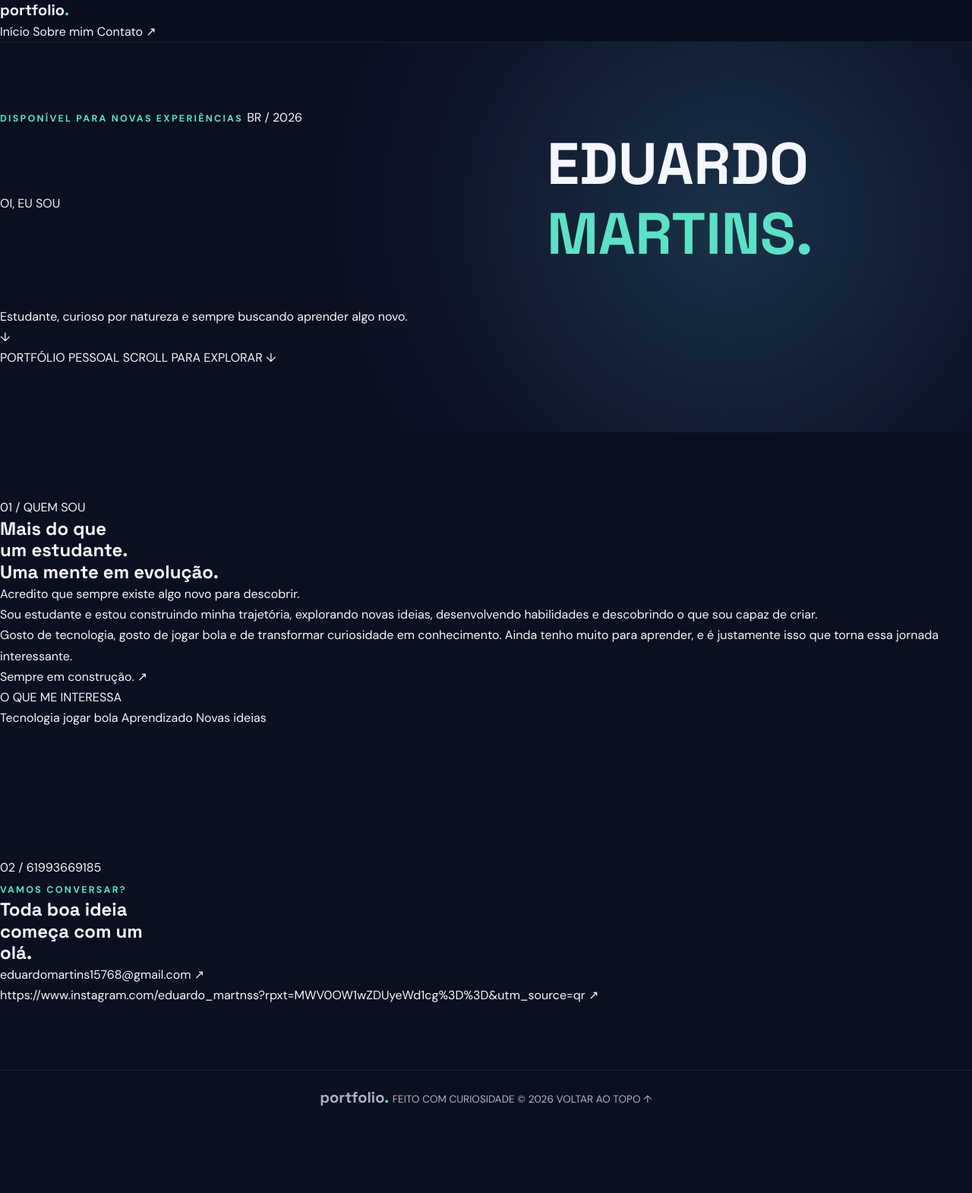
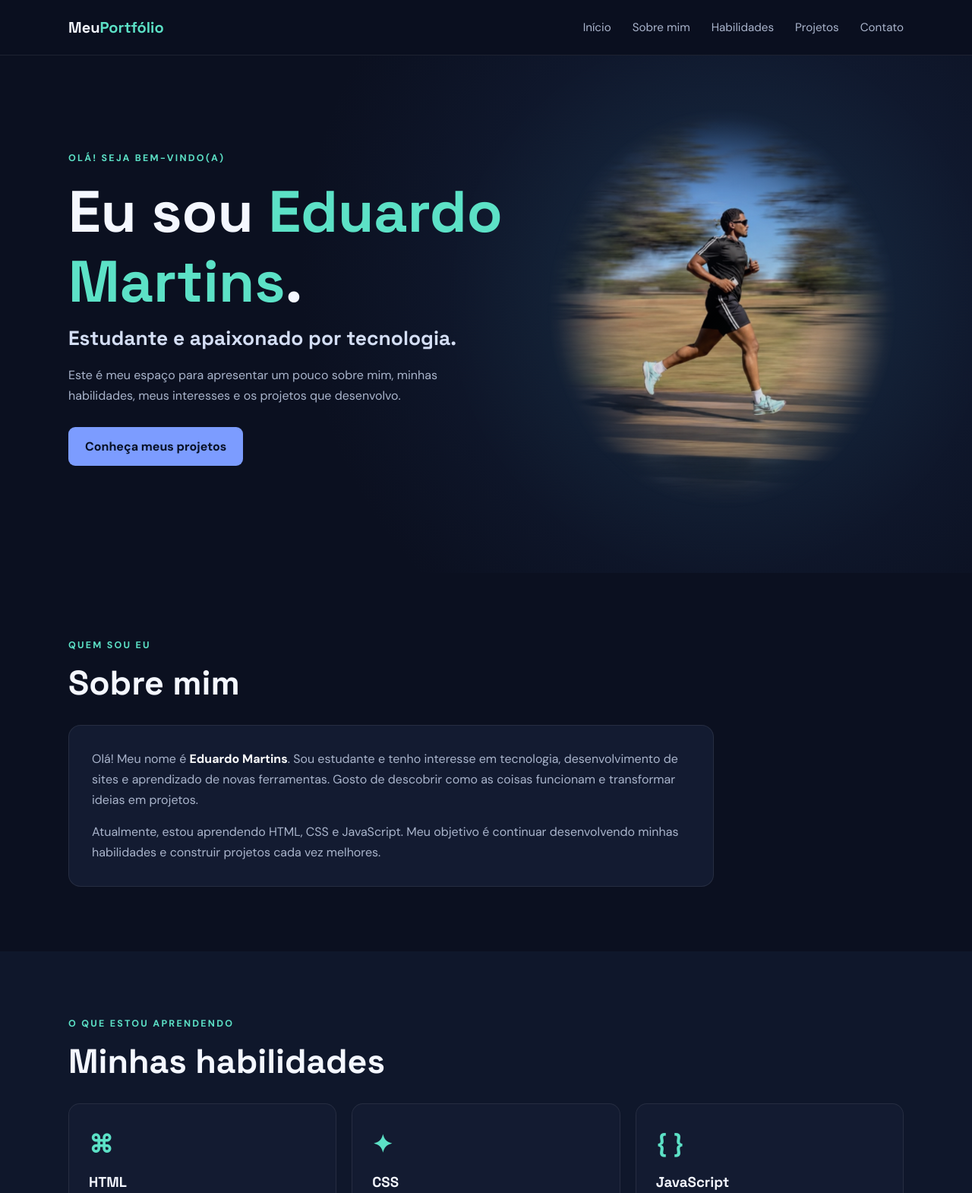
Before and after one commit to eduardosnts7777777/eduardo7777777.github.io, a plain HTML site: page index.html in a window 1280 px wide. Shown: the top 1570 px of the page at 76% size. Before the commit the page ends 1481 px from the top, so only its background shows below. Drawn offline with Linux system fonts and the light colour scheme; files that its build step writes are made by us from their sources.

Commit message:
Add files via upload

```diff
--- a/index.html
+++ b/index.html
@@ -3,161 +3,96 @@
 <head>
   <meta charset="UTF-8">
   <meta name="viewport" content="width=device-width, initial-scale=1.0">
-    <meta name="description" content="Meu espaço pessoal na internet. Conheça um pouco sobre mim.">
-    <title>Meu Portfólio — Olá, mundo!</title>
-
-    <link rel="preconnect" href="https://fonts.googleapis.com">
-    <link rel="preconnect" href="https://fonts.gstatic.com" crossorigin>
-    <link href="https://fonts.googleapis.com/css2?family=DM+Mono:wght@400;500&family=Manrope:wght@400;500;600;700;800&display=swap" rel="stylesheet">
-
-    <link rel="stylesheet" href="style.css">
+  <meta name="description" content="Portfólio pessoal: conheça minha trajetória, habilidades e projetos.">
+  <title>Meu Portfólio | Início</title>
+  <link rel="stylesheet" href="css/style.css">
+  <script src="js/script.js" defer></script>
 </head>
 <body>
-
-    <div class="noise"></div>
-
   <header class="header">
-        <a href="#inicio" class="logo">
-            <span class="logo-dot"></span>
-            portfolio<span class="green">.</span>
-        </a>
-
-        <button class="menu-toggle" aria-label="Abrir menu" aria-expanded="false">
-            <span></span>
-            <span></span>
-        </button>
-
-        <nav class="nav">
-            <a href="#inicio">Início</a>
-            <a href="#sobre">Sobre mim</a>
-            <a href="#contato" class="nav-contact">Contato <span>↗</span></a>
+    <nav class="navbar container" aria-label="Navegação principal">
+      <a class="logo" href="#inicio">Meu<span>Portfólio</span></a>
+      <button class="menu-toggle" aria-label="Abrir menu" aria-expanded="false">☰</button>
+      <ul class="nav-links">
+        <li><a href="#inicio">Início</a></li>
+        <li><a href="#sobre">Sobre mim</a></li>
+        <li><a href="#habilidades">Habilidades</a></li>
+        <li><a href="#projetos">Projetos</a></li>
+        <li><a href="#contato">Contato</a></li>
+      </ul>
     </nav>
   </header>
 
   <main>
-
-        <!-- APRESENTAÇÃO -->
-        <section class="hero section" id="inicio">
-            <div class="hero-top">
-                <span class="eyebrow">
-                    <span class="status-dot"></span>
-                    DISPONÍVEL PARA NOVAS EXPERIÊNCIAS
-                </span>
-                <span class="hero-index">BR / 2026</span>
+    <section class="hero" id="inicio">
+      <div class="container hero-content">
+        <div>
+          <p class="eyebrow">OLÁ! SEJA BEM-VINDO(A)</p>
+          <h1>Eu sou <span>Eduardo Martins</span>.</h1>
+          <h2>Estudante e apaixonado por tecnologia.</h2>
+          <p class="hero-text">Este é meu espaço para apresentar um pouco sobre mim, minhas habilidades, meus interesses e os projetos que desenvolvo.</p>
+          <a class="button" href="#projetos">Conheça meus projetos</a>
         </div>
-
-            <div class="hero-content">
-                <p class="small-intro reveal">OI, EU SOU</p>
-
-                <h1 class="hero-title reveal">
-                    EDUARDO<br>
-                    <span class="outline">MARTINS</span><span class="green">.</span>
-                </h1>
-
-                <div class="hero-bottom reveal">
-                    <p>
-                        Estudante, curioso por natureza e sempre
-                        buscando aprender algo novo.
-                    </p>
-
-                    <a href="#sobre" class="circle-link" aria-label="Conhecer mais">
-                        ↓
-                    </a>
-                </div>
-            </div>
-
-            <div class="hero-footer">
-                <span>PORTFÓLIO PESSOAL</span>
-                <span>SCROLL PARA EXPLORAR ↓</span>
-            </div>
-        </section>
-
-        <!-- SOBRE MIM -->
-        <section class="about section" id="sobre">
-            <div class="section-heading">
-                <span class="section-number">01 / QUEM SOU</span>
-                <span class="section-line"></span>
-            </div>
-
-            <div class="about-content">
-                <h2>
-                    Mais do que<br>
-                    um estudante.<br>
-                    <span class="green">Uma mente em evolução.</span>
-                </h2>
-
-                <div class="about-description">
-                    <p class="about-lead">
-                        Acredito que sempre existe algo novo para descobrir.
-                    </p>
-
-                    <p>
-                        Sou estudante e estou construindo minha trajetória,
-                        explorando novas ideias, desenvolvendo habilidades
-                        e descobrindo o que sou capaz de criar.
-                    </p>
-
-                    <p>
-                        Gosto de tecnologia, gosto de jogar bola e de transformar
-                        curiosidade em conhecimento. Ainda tenho muito
-                        para aprender, e é justamente isso que torna
-                        essa jornada interessante.
-                    </p>
-
-                    <span class="signature">Sempre em construção. ↗</span>
-                </div>
-            </div>
-
-            <div class="interests">
-                <span class="interest-label">O QUE ME INTERESSA</span>
-                <div class="interest-list">
-                    <span>Tecnologia</span>
-                    <span>jogar bola</span>
-                    <span>Aprendizado</span>
-                    <span>Novas ideias</span>
+        <div class="hero-image">
+          <img src="img/WhatsApp Image 2026-11-23 at 19.24.55.jpeg" alt="Foto de perfil para o portfólio">
         </div>
       </div>
     </section>
 
-        <!-- CONTATO -->
-        <section class="contact section" id="contato">
-            <div class="section-heading">
-                <span class="section-number">02 / 61993669185</span>
-                <span class="section-line"></span>
-            </div>
-
-            <div class="contact-content">
-                <span class="eyebrow">VAMOS CONVERSAR?</span>
-
-                <h2>
-                    Toda boa ideia<br>
-                    começa com um<br>
-                    <span class="green">olá.</span>
-                </h2>
-
-                <a href="mailto:seuemail@exemplo.com" class="email-link">
-                    eduardomartins15768@gmail.com
-                    <span>↗</span>
-                </a>
-            </div>
-
-            <div class="socials">
-                <a href="https://instagram.com/" target="_blank" rel="noopener noreferrer">https://www.instagram.com/eduardo_martnss?rpxt=MWV0OW1wZDUyeWd1cg%3D%3D&utm_source=qr ↗</a>
+    <section class="section container" id="sobre">
+      <p class="eyebrow">QUEM SOU EU</p>
+      <h2 class="section-title">Sobre mim</h2>
+      <div class="about-card">
+        <p>Olá! Meu nome é <strong>Eduardo Martins</strong>. Sou estudante e tenho interesse em tecnologia, desenvolvimento de sites e aprendizado de novas ferramentas. Gosto de descobrir como as coisas funcionam e transformar ideias em projetos.</p>
+        <p>Atualmente, estou aprendendo HTML, CSS e JavaScript. Meu objetivo é continuar desenvolvendo minhas habilidades e construir projetos cada vez melhores.</p>
       </div>
     </section>
 
+    <section class="section section-alt" id="habilidades">
+      <div class="container">
+        <p class="eyebrow">O QUE ESTOU APRENDENDO</p>
+        <h2 class="section-title">Minhas habilidades</h2>
+        <div class="skills-grid">
+          <article class="skill-card"><span class="skill-icon">⌘</span><h3>HTML</h3><p>Estruturação de páginas e conteúdo para a web.</p></article>
+          <article class="skill-card"><span class="skill-icon">✦</span><h3>CSS</h3><p>Estilização, cores, layouts e responsividade.</p></article>
+          <article class="skill-card"><span class="skill-icon">{ }</span><h3>JavaScript</h3><p>Interatividade e funcionalidades para sites.</p></article>
+        </div>
+      </div>
+    </section>
+
+    <section class="section container" id="projetos">
+      <p class="eyebrow">MEUS TRABALHOS</p>
+      <h2 class="section-title">Projetos</h2>
+      <div class="projects-grid">
+        <article class="project-card">
+          <div class="project-art art-one">01</div>
+          <div class="project-body"><h3>Meu primeiro site</h3><p>Uma página criada para praticar HTML e CSS.</p><span class="tag">HTML • CSS</span></div>
+        </article>
+        <article class="project-card">
+          <div class="project-art art-two">02</div>
+          <div class="project-body"><h3>Projeto acadêmico</h3><p>Um trabalho desenvolvido durante meus estudos.</p><span class="tag">Estudos</span></div>
+        </article>
+        <article class="project-card">
+          <div class="project-art art-three">03</div>
+          <div class="project-body"><h3>Em desenvolvimento</h3><p>Novas ideias e projetos serão adicionados aqui.</p><span class="tag">Em breve</span></div>
+        </article>
+      </div>
+    </section>
+
+    <section class="section contact-section" id="contato">
+      <div class="container contact-content">
+        <p class="eyebrow">VAMOS CONVERSAR?</p>
+        <h2 class="section-title">Entre em contato</h2>
+        <p>Você pode me encontrar pelos canais abaixo.</p>
+        <div class="contact-links">
+          <a class="button" href="mailto:seuemail@exemplo.com">Enviar e-mail</a>
+          <a class="button button-outline" href="https://github.com/eduardosnts7777777" target="_blank" rel="noopener noreferrer">Meu GitHub</a>
+        </div>
+        <p class="small-note"></p>
+      </div>
+    </section>
   </main>
 
-    <footer class="footer">
-        <a href="#inicio" class="logo">
-            <span class="logo-dot"></span>
-            portfolio<span class="green">.</span>
-        </a>
-
-        <span>FEITO COM CURIOSIDADE © 2026</span>
-        <a href="#inicio" class="back-top">VOLTAR AO TOPO ↑</a>
-    </footer>
-
-    <script src="script.js"></script>
+  <footer class="footer"><p>© <span id="year"></span> Eduardo. Feito com HTML, CSS e JavaScript.</p></footer>
 </body>
 </html>
```
Lines whose indentation alone changed are shown as unchanged.
